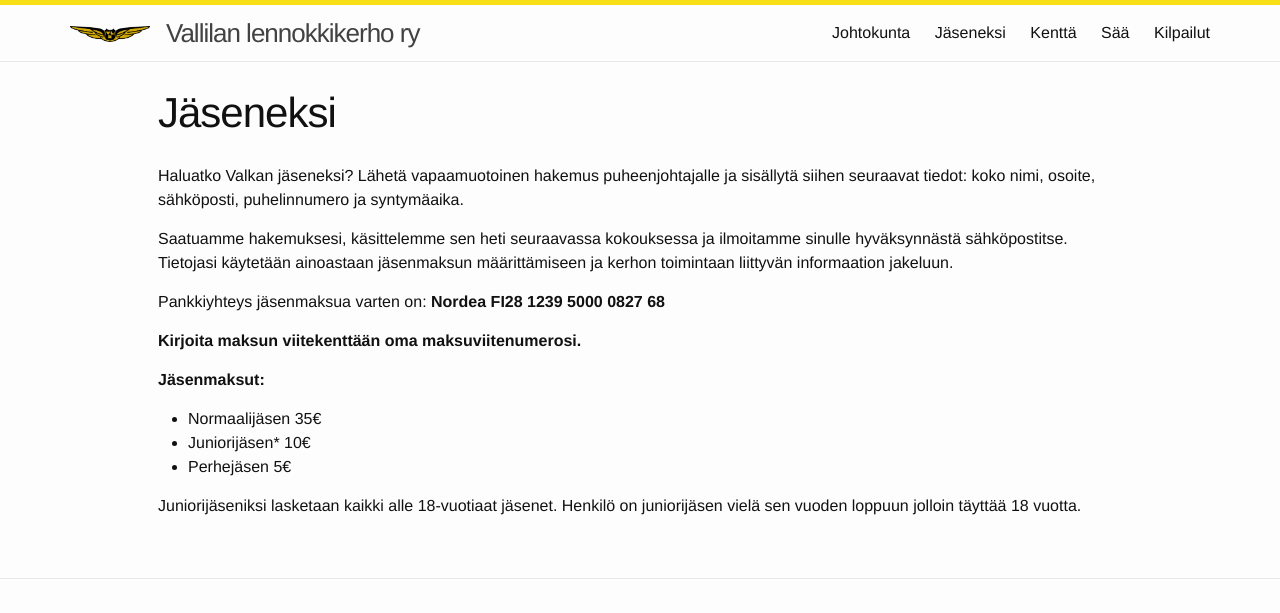
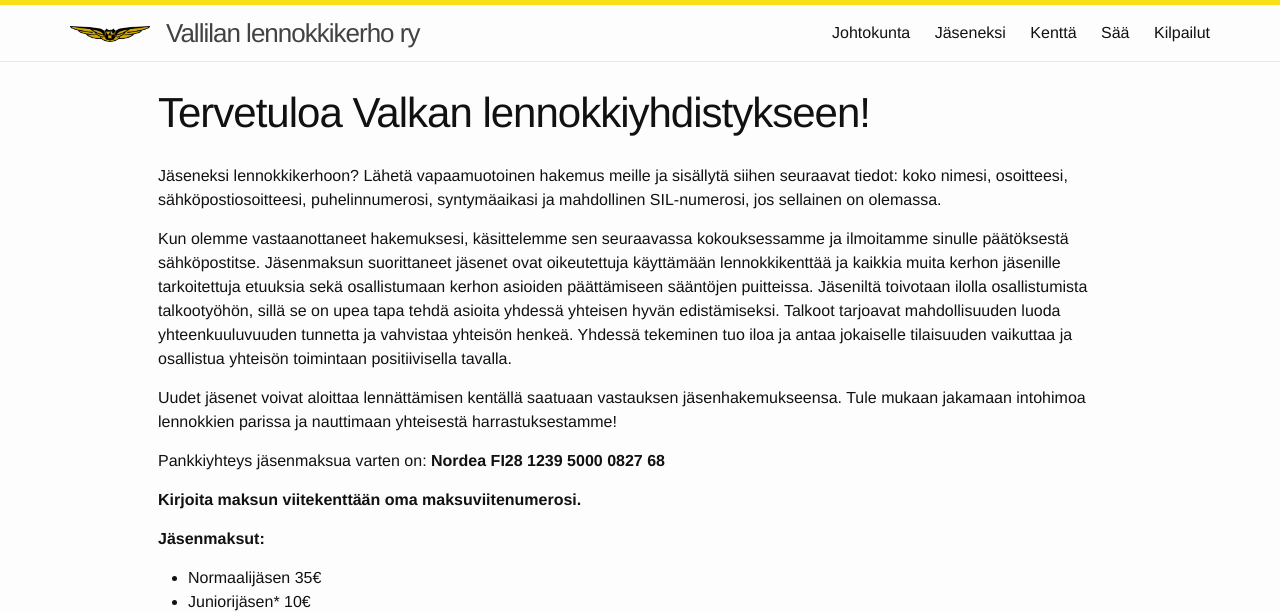
Before and after one commit to vallilanlennokkikerho/vallilanlennokkikerho.github.io, a Jekyll site: the page built from jäseneksi.md, in a window 1280 px wide. Shown: the top 613 px of the page. Built offline with Jekyll 4.4.1, drawn with Linux system fonts in a browser that asks for light colours.

Commit message:
Update jäseneksi.md
more specific details about the organization being a model aircraft club, including member rights and responsibilities.

```diff
--- a/jäseneksi.md
+++ b/jäseneksi.md
@@ -1,14 +1,16 @@
 ---
 layout: page
-title: Jäseneksi
+title: Tervetuloa Valkan lennokkiyhdistykseen!
 permalink: /jäseneksi/
-description: Vallilan lennokkikerho ry eli Valkka on vuonna 1937 perustettu lennokkikerho, jonka laajassa jäsenistössä on lähes kaikki lennokkiluokat edustettuina.
-keywords: Vallilan lennokkikerho, vallilan lennokkikerho, Valkka, valkka, Vallilan, vallilan, Lennokkikerho, lennokkikerho, lennokki, lennätys
+description: Tervetuloa lennokkiharrastajien yhteisöön! Lähetä jäsenhakemus meille ja aloita lennättäminen kentällä! Jäsenmaksun suorittaneet ovat oikeutettuja lennokkikentän käyttöön ja muihin jäsenetuihin. Tule mukaan jakamaan intohimoa lennokkien parissa ja nauttimaan yhteisestä harrastuksestamme Valkan lennokkiyhdistyksessä!
+keywords: lennokkiharrastus, lennokkiyhdistys, jäsenyys, lennokkikenttä, lennättäminen, yhteisö, harrastus, Valkan lennokkiyhdistys
 ---
 
-Haluatko Valkan jäseneksi? Lähetä vapaamuotoinen hakemus puheenjohtajalle ja sisällytä siihen seuraavat tiedot: koko nimi, osoite, sähköposti, puhelinnumero ja syntymäaika.
+Jäseneksi lennokkikerhoon? Lähetä vapaamuotoinen hakemus meille ja sisällytä siihen seuraavat tiedot: koko nimesi, osoitteesi, sähköpostiosoitteesi, puhelinnumerosi, syntymäaikasi ja mahdollinen SIL-numerosi, jos sellainen on olemassa.
 
-Saatuamme hakemuksesi, käsittelemme sen heti seuraavassa kokouksessa ja ilmoitamme sinulle hyväksynnästä sähköpostitse. Tietojasi käytetään ainoastaan jäsenmaksun määrittämiseen ja kerhon toimintaan liittyvän informaation jakeluun.
+Kun olemme vastaanottaneet hakemuksesi, käsittelemme sen seuraavassa kokouksessamme ja ilmoitamme sinulle päätöksestä sähköpostitse. Jäsenmaksun suorittaneet jäsenet ovat oikeutettuja käyttämään lennokkikenttää ja kaikkia muita kerhon jäsenille tarkoitettuja etuuksia sekä osallistumaan kerhon asioiden päättämiseen sääntöjen puitteissa. Jäseniltä toivotaan ilolla osallistumista talkootyöhön, sillä se on upea tapa tehdä asioita yhdessä yhteisen hyvän edistämiseksi. Talkoot tarjoavat mahdollisuuden luoda yhteenkuuluvuuden tunnetta ja vahvistaa yhteisön henkeä. Yhdessä tekeminen tuo iloa ja antaa jokaiselle tilaisuuden vaikuttaa ja osallistua yhteisön toimintaan positiivisella tavalla.
+
+Uudet jäsenet voivat aloittaa lennättämisen kentällä saatuaan vastauksen jäsenhakemukseensa. Tule mukaan jakamaan intohimoa lennokkien parissa ja nauttimaan yhteisestä harrastuksestamme!
 
 
 Pankkiyhteys jäsenmaksua varten on: **Nordea FI28 1239 5000 0827 68**
```
